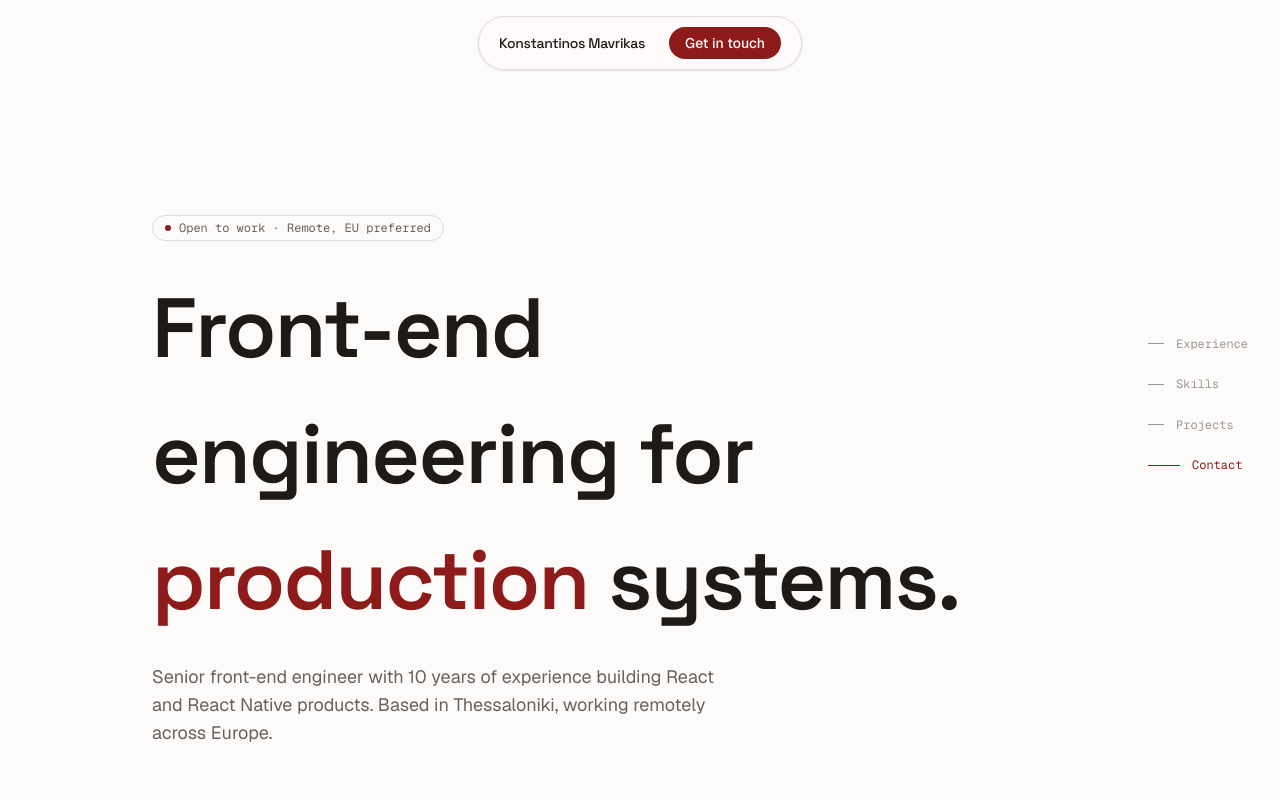
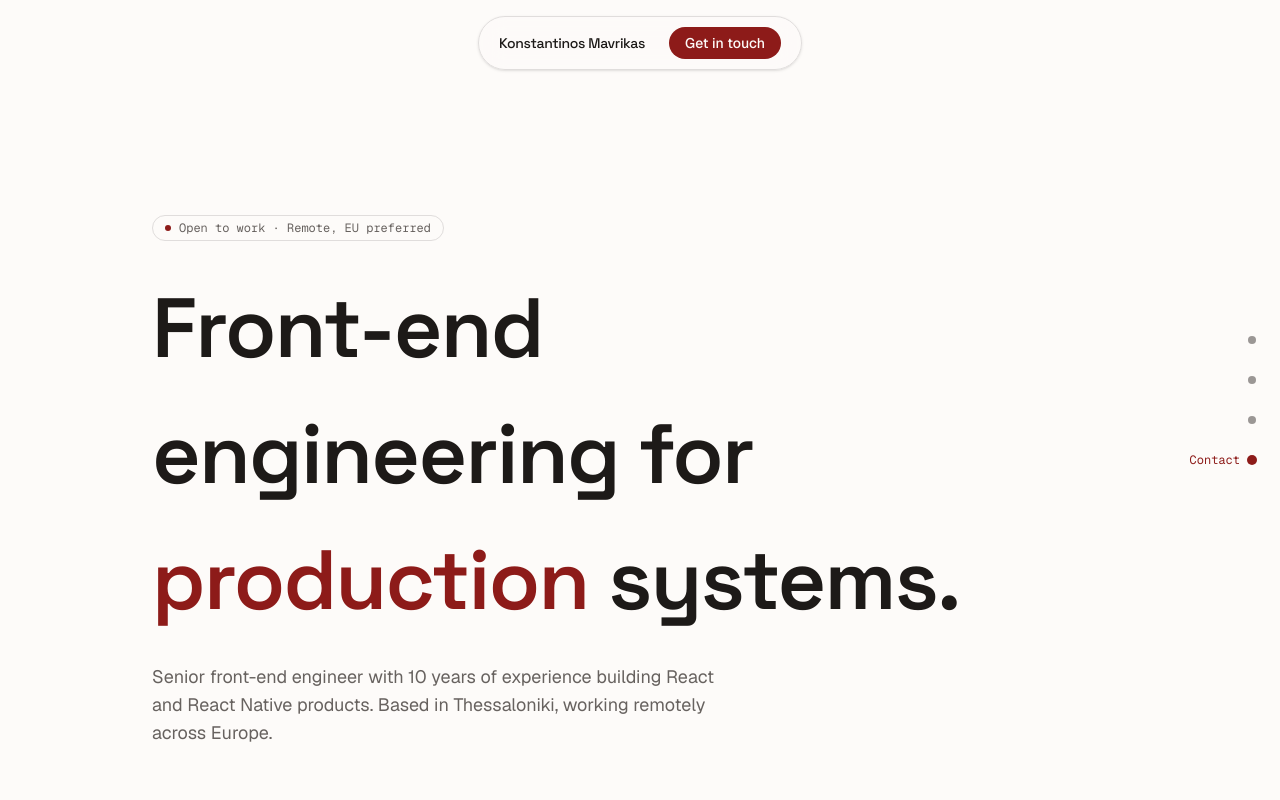
Before and after one commit to KMavr/portfolio, a Next.js app: page / in a window 1280 px wide. Shown: the top 800 px of the page. Built offline with nearby package versions, Linux system fonts and the light colour scheme.

Commit message:
Refactor SectionRail for smaller screens

```diff
--- a/app/components/SectionRail/SectionRail.tsx
+++ b/app/components/SectionRail/SectionRail.tsx
@@ -24,11 +24,11 @@ function SectionRail() {
                 href={`#${id}`}
                 aria-current={isActive ? 'true' : undefined}
                 className={styles.link}>
-                <span className={cn(styles.tick, isActive ? styles.tickActive : styles.tickIdle)} />
                 <span
                   className={cn(styles.label, isActive ? styles.labelActive : styles.labelIdle)}>
                   {label}
                 </span>
+                <span className={cn(styles.dot, isActive ? styles.dotActive : styles.dotIdle)} />
               </a>
             </li>
           );
@@ -39,15 +39,18 @@ function SectionRail() {
 }
 
 const styles = {
-  rail: cn('fixed top-1/2 right-8 z-40 hidden -translate-y-1/2 lg:block'),
-  list: cn('flex flex-col gap-4'),
-  link: cn('group inline-flex items-center gap-3'),
-  tick: cn('h-px transition-all duration-300 ease-out'),
-  tickIdle: cn('bg-faint w-4 group-hover:w-6'),
-  tickActive: cn('bg-accent w-8'),
-  label: cn('font-mono text-xs transition-colors'),
-  labelIdle: cn('text-faint group-hover:text-muted'),
-  labelActive: cn('text-accent'),
+  rail: cn('fixed top-1/2 right-6 z-40 hidden -translate-y-1/2 lg:block'),
+  list: cn('flex flex-col items-end gap-4'),
+  link: cn('group flex items-center justify-end gap-2 py-1'),
+  label: cn(
+    'hidden font-mono text-xs transition-all duration-200 ease-out xl:inline',
+    'translate-x-1 opacity-0 group-hover:translate-x-0 group-hover:opacity-100',
+  ),
+  labelIdle: cn('text-muted'),
+  labelActive: cn('text-accent translate-x-0 opacity-100'),
+  dot: cn('size-2 rounded-full transition-all duration-200 ease-out'),
+  dotIdle: cn('bg-faint group-hover:bg-muted'),
+  dotActive: cn('bg-accent scale-125'),
 };
 
 export default SectionRail;
```
